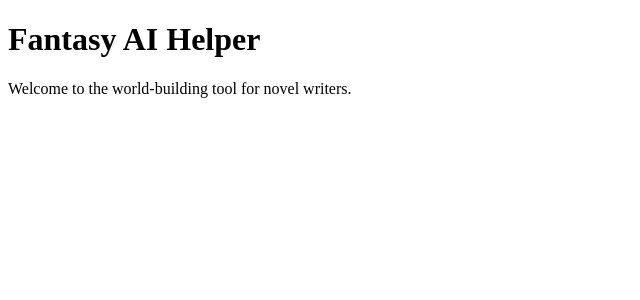
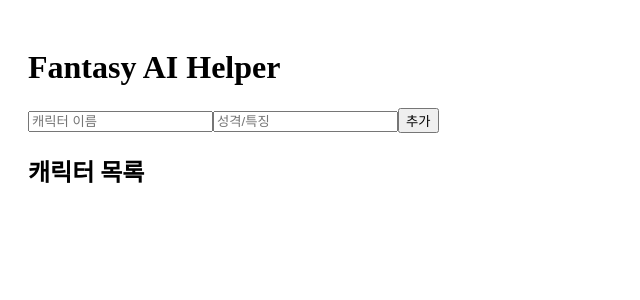
Before and after one commit to d-day1/fantasy-ai-helper, a Next.js app: page / in a window 1280 px wide. Shown: the top 300 px of the page, without its empty margins (0-640 px from the left). Built offline with nearby package versions, Linux system fonts and the light colour scheme.

Commit message:
Add files via upload

```diff
--- /dev/null
+++ b/components/CharacterForm.tsx
@@ -0,0 +1,33 @@
+import React, { useState } from 'react';
+
+export default function CharacterForm({ onAdd }: any) {
+  const [name, setName] = useState('');
+  const [trait, setTrait] = useState('');
+
+  const handleSubmit = (e: any) => {
+    e.preventDefault();
+    if (name && trait) {
+      onAdd({ name, trait });
+      setName('');
+      setTrait('');
+    }
+  };
+
+  return (
+    <form onSubmit={handleSubmit}>
+      <input
+        placeholder="캐릭터 이름"
+        value={name}
+        onChange={e => setName(e.target.value)}
+        required
+      />
+      <input
+        placeholder="성격/특징"
+        value={trait}
+        onChange={e => setTrait(e.target.value)}
+        required
+      />
+      <button type="submit">추가</button>
+    </form>
+  );
+}
--- a/pages/index.tsx
+++ b/pages/index.tsx
@@ -1,10 +1,23 @@
-import React from 'react';
+import React, { useState } from 'react';
+import CharacterForm from '../components/CharacterForm';
 
 export default function Home() {
+  const [characters, setCharacters] = useState([]);
+
+  const addCharacter = (character: any) => {
+    setCharacters([...characters, character]);
+  };
+
   return (
-    <div>
+    <div style={{ padding: '20px' }}>
       <h1>Fantasy AI Helper</h1>
-      <p>Welcome to the world-building tool for novel writers.</p>
+      <CharacterForm onAdd={addCharacter} />
+      <h2>캐릭터 목록</h2>
+      <ul>
+        {characters.map((c, i) => (
+          <li key={i}>{c.name} - {c.trait}</li>
+        ))}
+      </ul>
     </div>
   );
 }
```
